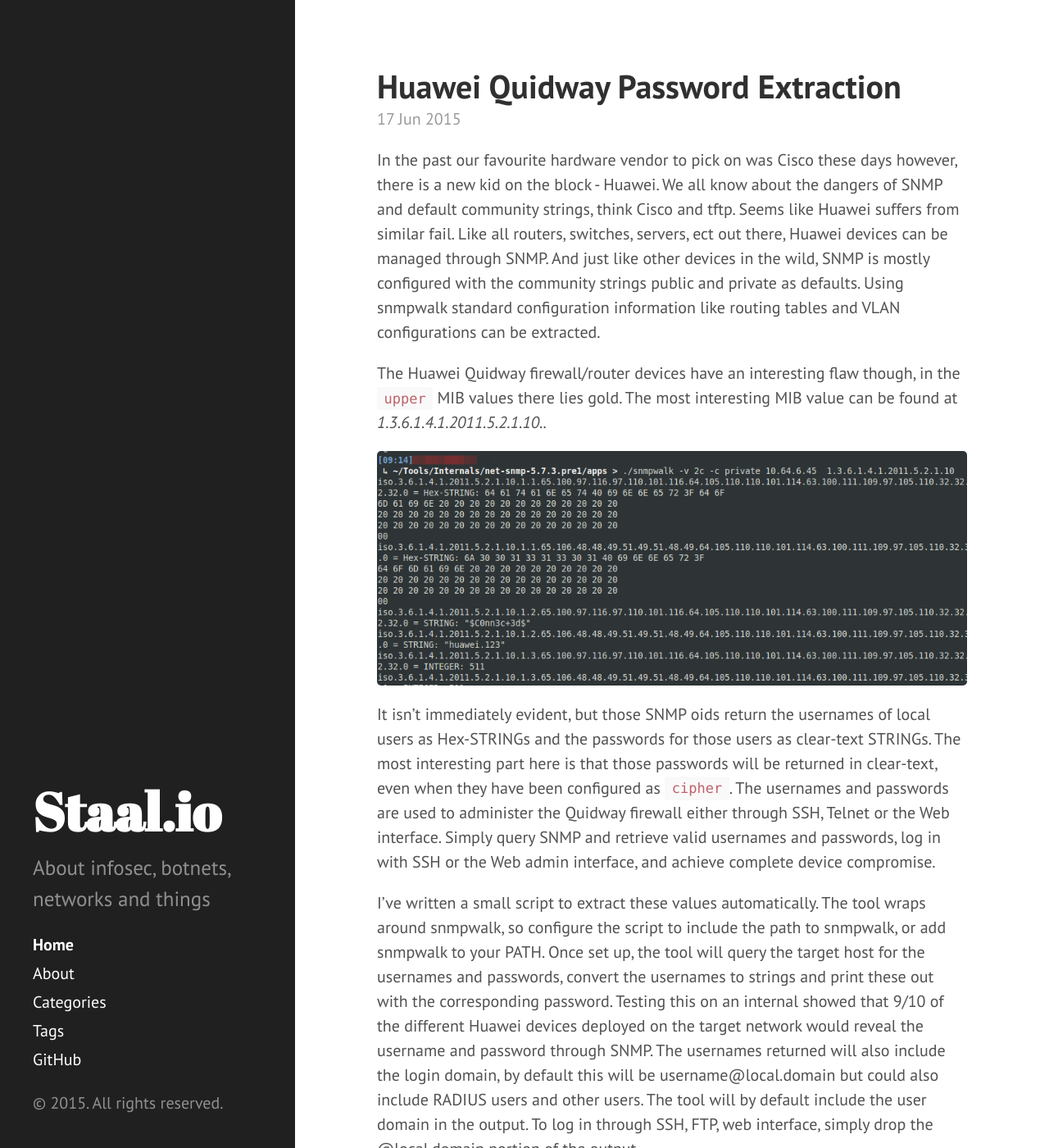
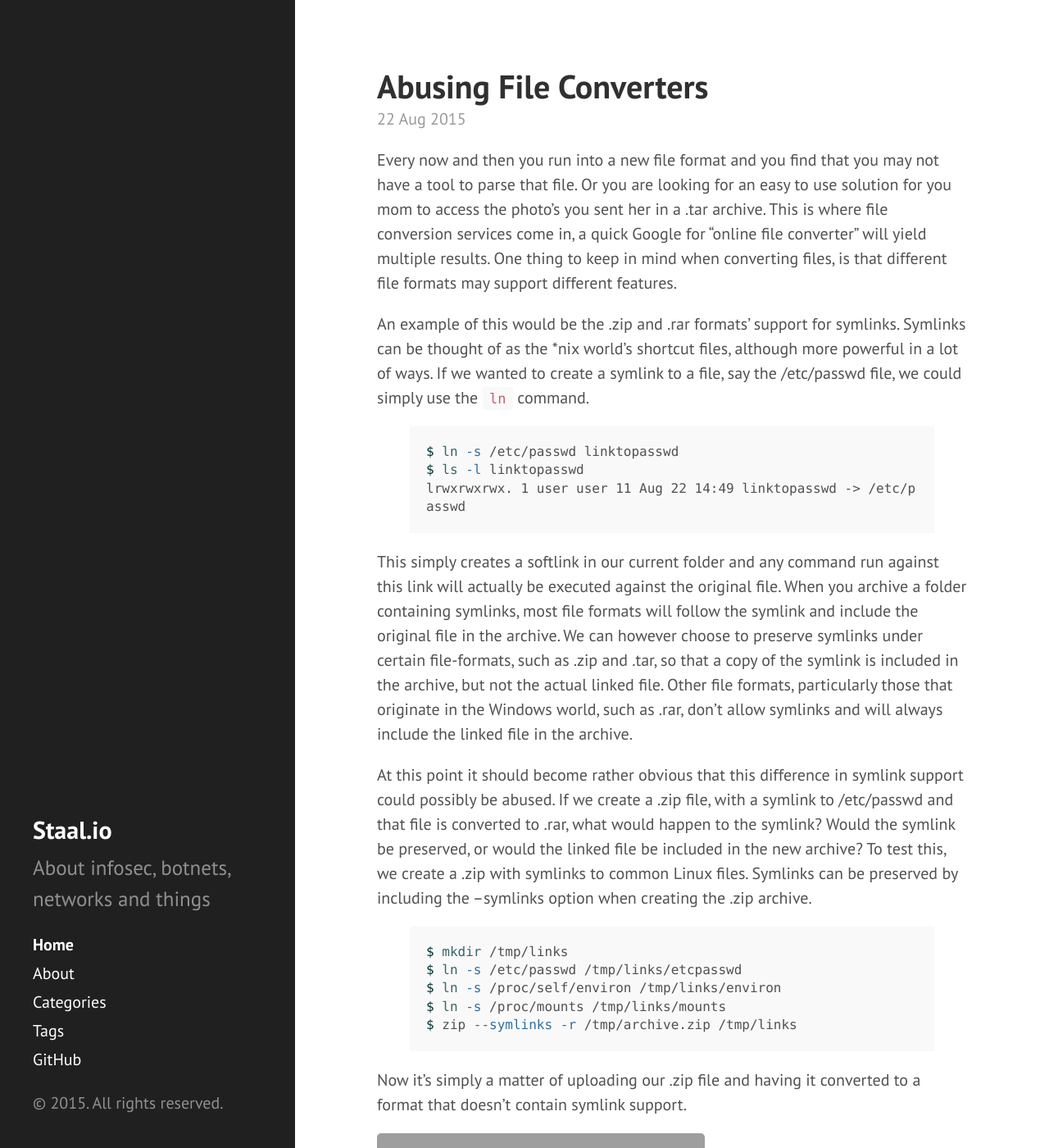
Before and after one commit to wikijm/staaldraad.github.io, a Jekyll site: the page built from index.html, in a window 1280 px wide and 1400 px high. Shown: the whole window at 82% size. Built offline with Jekyll 4.4.1, drawn with Linux system fonts in a browser that asks for light colours; the list of posts is cut into pages by our own code; some of the changed text lies outside the part shown; grey boxes are pictures that could not be loaded.

Commit message:
Post on file converters

```diff
--- a/_includes/sidebar.html
+++ b/_includes/sidebar.html
@@ -1,11 +1,11 @@
 <div class="sidebar">
   <div class="container sidebar-sticky">
     <div class="sidebar-about">
-      <h1>
+      <h2>
         <a href="{{ site.baseurl }}">
           Staal.io
         </a>
-      </h1>
+      </h2>
       <p class="lead">{{ site.description }}</p>
     </div>
 
--- /dev/null
+++ b/_posts/2015-08-22-abusing-file-converters.markdown
@@ -0,0 +1,40 @@
+---
+layout: post
+title:  "Abusing File Converters"
+date:   2015-08-22 10:23:00
+categories: fileformats security
+---
+Every now and then you run into a new file format and you find that you may not have a tool to parse that file. Or you are looking for an easy to use solution for you mom to access the photo's you sent her in a .tar archive. This is where file conversion services come in, a quick Google for "online file converter" will yield multiple results. One thing to keep in mind when converting files, is that different file formats may support different features.
+
+An example of this would be the .zip and .rar formats' support for symlinks. Symlinks can be thought of as the *nix world's shortcut files, although more powerful in a lot of ways. If we wanted to create a symlink to a file, say the /etc/passwd file, we could simply use the `ln` command.
+
+{% highlight bash %}
+$ ln -s /etc/passwd linktopasswd
+$ ls -l linktopasswd
+lrwxrwxrwx. 1 user user 11 Aug 22 14:49 linktopasswd -> /etc/passwd
+{% endhighlight %}
+
+This simply creates a softlink in our current folder and any command run against this link will actually be executed against the original file. When you archive a folder containing symlinks, most file formats will follow the symlink and include the original file in the archive. We can however choose to preserve symlinks under certain file-formats, such as .zip and .tar, so that a copy of the symlink is included in the archive, but not the actual linked file. Other file formats, particularly those that originate in the Windows world, such as .rar, don't allow symlinks and will always include the linked file in the archive.
+
+At this point it should become rather obvious that this difference in symlink support could possibly be abused. If we create a .zip file, with a symlink to /etc/passwd and that file is converted to .rar, what would happen to the symlink? Would the symlink be preserved, or would the linked file be included in the new archive?
+To test this, we create a .zip with symlinks to common Linux files. Symlinks can be preserved by including the --symlinks option when creating the .zip archive.
+
+{% highlight bash %}
+$ mkdir /tmp/links
+$ ln -s /etc/passwd /tmp/links/etcpasswd
+$ ln -s /proc/self/environ /tmp/links/environ
+$ ln -s /proc/mounts /tmp/links/mounts
+$ zip --symlinks -r /tmp/archive.zip /tmp/links
+{% endhighlight %}
+
+Now it's simply a matter of uploading our .zip file and having it converted to a format that doesn't contain symlink support.
+
+![Use online converter](assets/conv_zip_to_rar.png)
+
+The converted file can then be downloaded, un-archived and the contents viewed. The conversion process resulted in the server-side files being included in the newly created archive. Giving us arbitrary file read on the server. This would be limited by file-permissions and an attacker having to know the full path to files on the server.
+
+![Unrar and view contents](assets/viewlinks.png)
+
+This is a pretty simple attack and it's always worth-while checking whether services that allow .zip (and similar formats) to be uploaded, actually extract the file contents on the server-side and use these in later actions. If files are extracted and echoed back in anyway we have arbitrary file read, if the files are actually altered, it may result in a denial of service attack, if critical files are overwritten.
+
+*Disclaimer* The above conversion provider was contacted about this behaviour and they acknowledged the risk and accepted it as each conversion was being done in a newly spawned docker container.
```
Also changed, not shown: assets/conv_zip_rar.png (added), assets/viewlinks.png (added).
